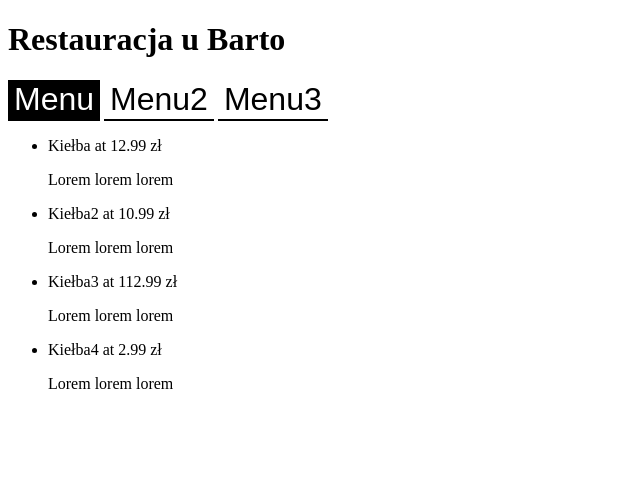
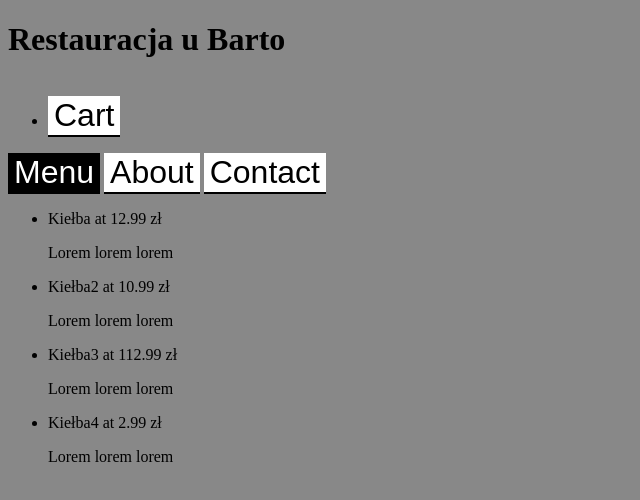
Before and after one commit to Nordslig/restaurant-js-practise, a plain HTML site: page index.html in a window 1280 px wide. Both pictures are taken after a click on the button "Menu". Shown: the whole page, without its empty margins (0-640 px from the left). Drawn offline with Linux system fonts and the light colour scheme.

Commit message:
some fixes, and improvements

```diff
--- a/index.html
+++ b/index.html
@@ -7,11 +7,25 @@
     <title>Restauracja u Barto</title>
   </head>
   <body>
-    <h1>Restauracja u Barto</h1>
-    <button class="btn showDishes">Menu</button>
-    <button class="btn showDishes">Menu2</button>
-    <button class="btn showDishes">Menu3</button>
-    <ul class="allDishes"></ul>
+    <header>
+      <h1>Restauracja u Barto</h1>
+      <nav class="nav">
+        <ul>
+          <li><button class="btn cart">Cart</button></li>
+        </ul>
+      </nav>
+    </header>
+    <nav>
+      <button class="btn showDishes">Menu</button>
+      <button class="btn showDishes">About</button>
+      <button class="btn showDishes">Contact</button>
+    </nav>
+    <main>
+      <div class="noActive mainSec allDishes"></div>
+      <div class="noActive mainSec">
+        <h3>Cart:</h3>
+      </div>
+    </main>
   </body>
   <script src="./scripts/changeActiveButton.js"></script>
   <script src="./scripts/dishesList.js"></script>
--- a/scripts/showAllDishes.js
+++ b/scripts/showAllDishes.js
@@ -1,17 +1,25 @@
 const btnShowDishes = document.querySelector(".btn.showDishes");
 const containerAllDishes = document.querySelector(".allDishes");
+const mainSec = document.querySelector(".mainSec.allDishes");
 
 btnShowDishes.addEventListener("click", () => {
-  if (containerAllDishes.innerHTML.length > 0) return;
+  if (containerAllDishes) {
+    if (containerAllDishes.innerHTML.length > 0) return false;
+    mainSec.classList.toggle("noActive");
+    mainSec.innerHTML += `<ul class="mainSec dishesList"></ul>`;
+
+    const dishesList = document.querySelector(".dishesList");
 
     dishes.forEach(({ name, price, description }) => {
-    containerAllDishes.innerHTML += `<li>
+      dishesList.innerHTML += `<li>
       <p>
       ${name} at ${price} zł
       </p>
       <p>${description}</p>
       </li>`;
     });
+  } else {
+  }
   // btnShowDishes.classList.toggle("active");
   // btnShowDishes.setAttribute("disabled", true);
 });
--- a/style.css
+++ b/style.css
@@ -1,3 +1,7 @@
+html {
+  background-color: #888888;
+}
+
 .btn {
   background-color: white;
   font-size: 2rem;
@@ -11,3 +15,11 @@
   background-color: black;
   color: white;
 }
+
+.nav {
+  display: flex;
+}
+
+.noActive {
+  display: none;
+}
```
Lines whose indentation alone changed are shown as unchanged.
